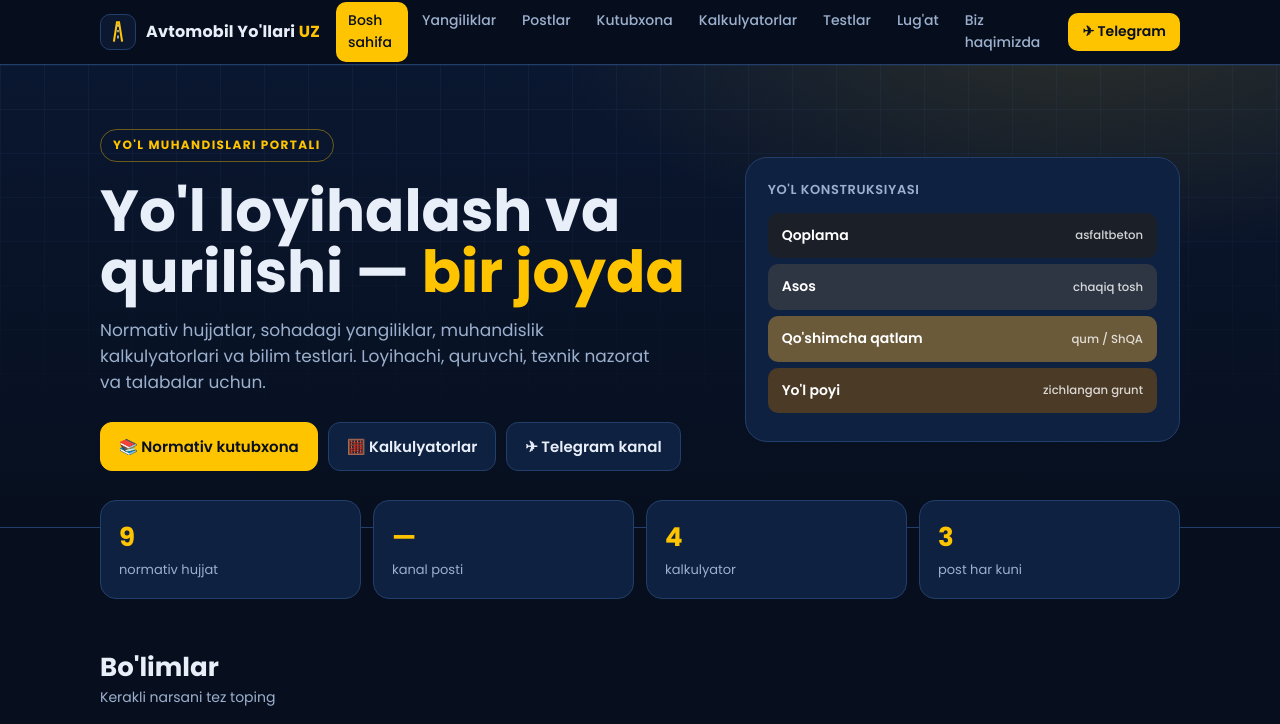
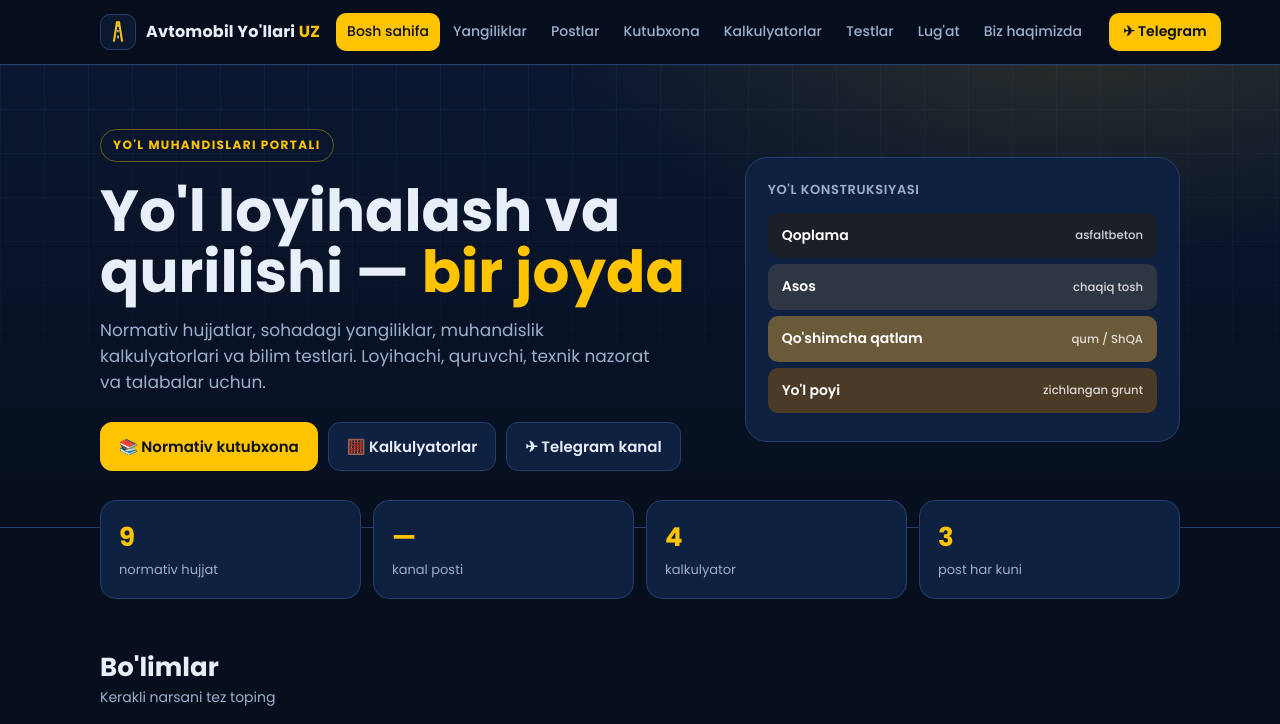
Before and after one commit to umidjonqamarov-wq/avtomobil-yollari.github.io, a plain HTML site: page index.html in a window 1280 px wide. Shown: the top 724 px of the page. Drawn offline with Linux system fonts and the light colour scheme.

Commit message:
Menyu: bir qatorda, kichik ekranda burger
Co-Authored-By: Claude Opus 5.5 <noreply@anthropic.com>
Claude-Session: https://claude.ai/code/session_01NfgtEtnorEyekGZr7tjypB

```diff
--- a/index.html
+++ b/index.html
@@ -26,12 +26,12 @@ img{max-width:100%;display:block}
 .logo{width:36px;height:36px;border-radius:10px;background:var(--bg2);border:1px solid var(--line);display:grid;place-items:center}
 .brand b{color:var(--yel)}
 .menu{display:flex;gap:2px;margin-left:auto}
-.menu a{text-decoration:none;font-size:14px;font-weight:500;color:var(--mut);padding:8px 12px;border-radius:10px}
+.menu a{text-decoration:none;font-size:14px;font-weight:500;color:var(--mut);padding:8px 11px;border-radius:10px;white-space:nowrap}
 .menu a:hover{color:var(--txt);background:var(--card)}
 .menu a.on{color:var(--bg);background:var(--yel)}
 .tg{display:inline-flex;align-items:center;gap:6px;text-decoration:none;font-weight:600;font-size:14px;background:var(--yel);color:var(--bg);padding:8px 14px;border-radius:10px;white-space:nowrap}
 .burger{display:none;margin-left:auto;background:none;border:1px solid var(--line);color:var(--txt);border-radius:10px;width:42px;height:40px;font-size:20px;cursor:pointer}
-@media(max-width:920px){.menu{display:none;position:absolute;top:64px;left:0;right:0;flex-direction:column;background:var(--bg2);padding:10px 20px 16px;border-bottom:1px solid var(--line)}
+@media(max-width:1140px){.menu{display:none;position:absolute;top:64px;left:0;right:0;flex-direction:column;background:var(--bg2);padding:10px 20px 16px;border-bottom:1px solid var(--line)}
  .menu.open{display:flex}.burger{display:block}.nav .tg{display:none}}
 /* layout */
 main{flex:1}
```
